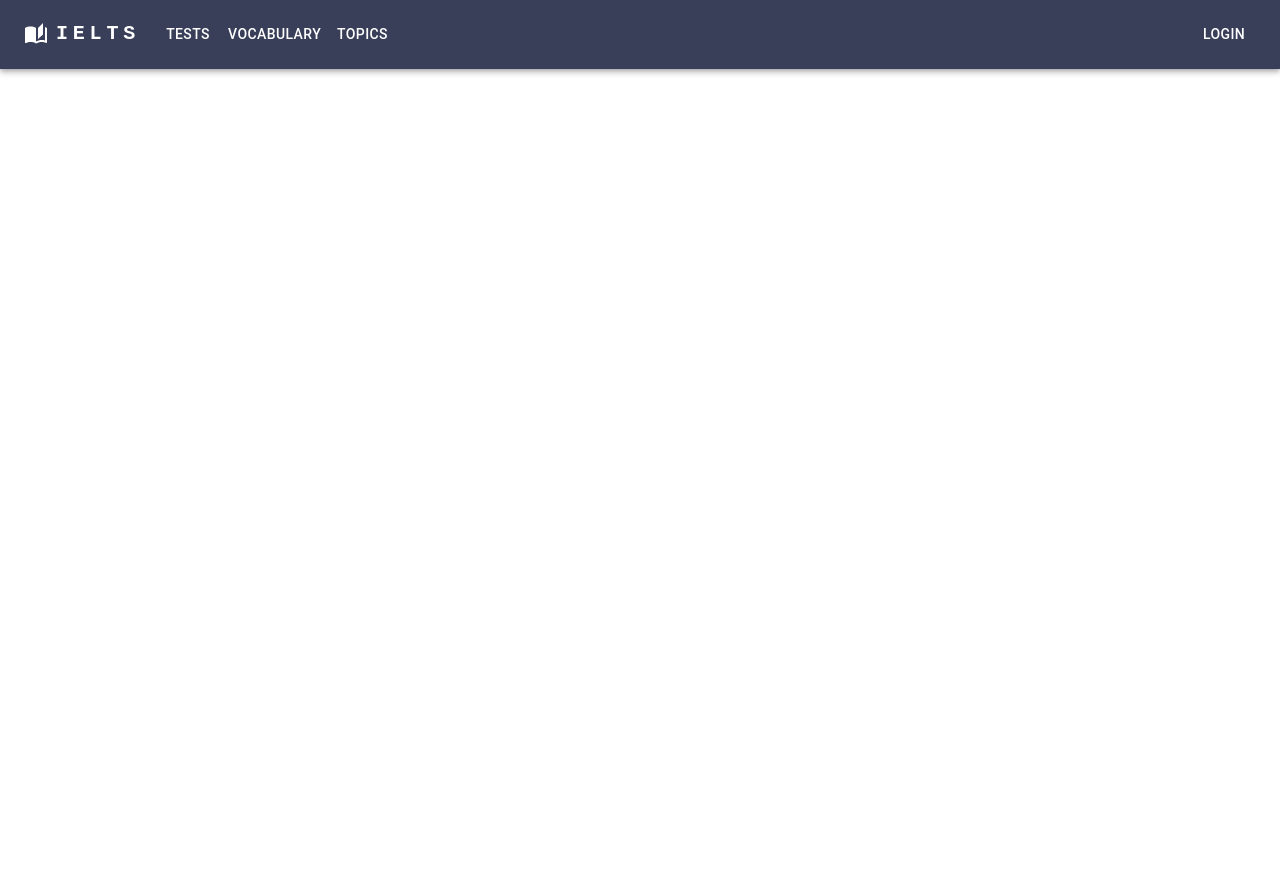
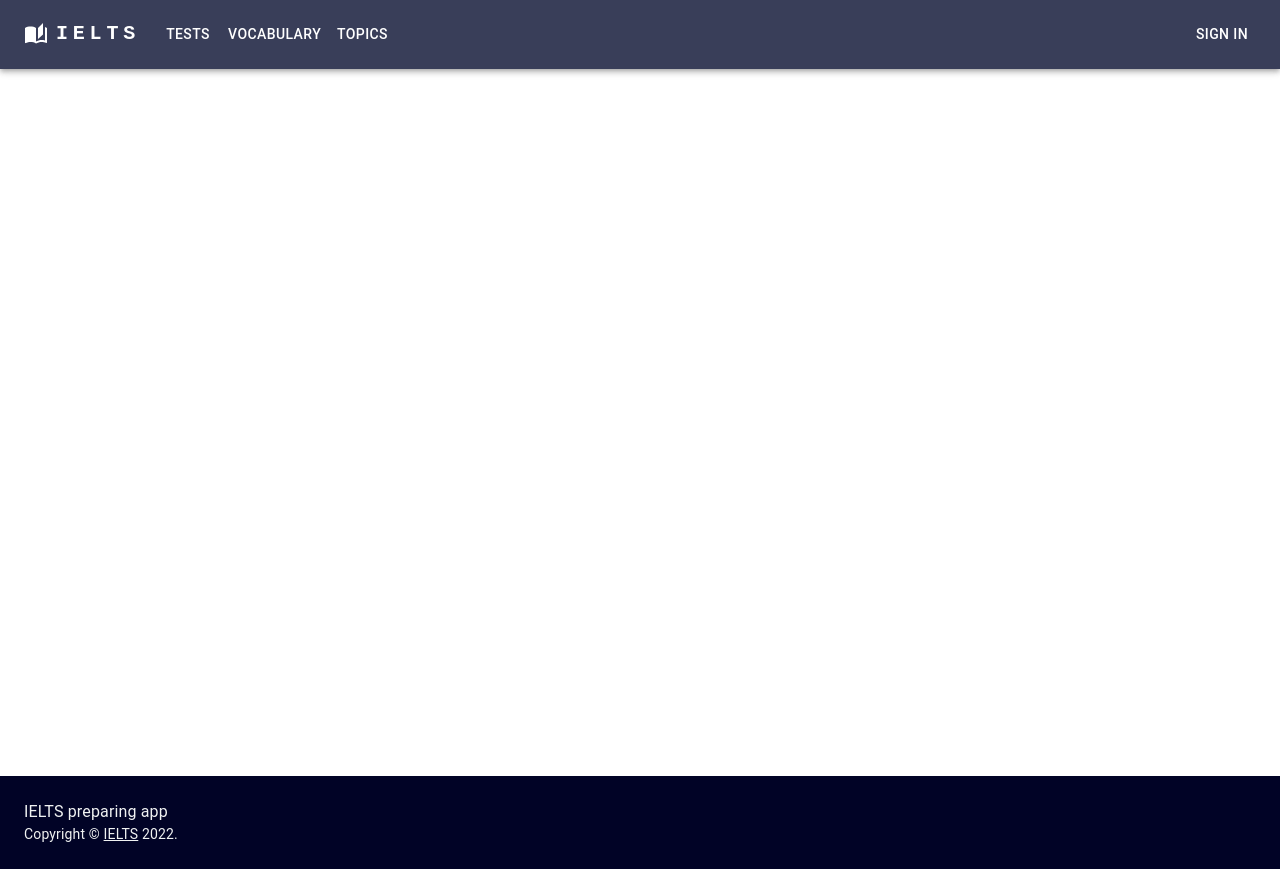
Before and after one commit to achultsova/IELTS_Frontend, a React (Create React App) app: page / in a window 1280 px wide. Before the commit the page ends 800 px from the top, so only its background shows below. Built offline with nearby package versions, Linux system fonts and the light colour scheme.

Commit message:
feat: create footer

```diff
--- a/src/shared/components/App/App.tsx
+++ b/src/shared/components/App/App.tsx
@@ -1,4 +1,5 @@
 import React from 'react'
+import Footer from '../Footer'
 import Header from '../Header'
 
 
@@ -6,6 +7,7 @@ const App = () => {
   return (
     <div className="App">
       <Header/>
+      <Footer />
     </div>
   )
 }
--- /dev/null
+++ b/src/shared/components/Footer/index.tsx
@@ -0,0 +1,51 @@
+import React from 'react'
+import CssBaseline from '@mui/material/CssBaseline'
+import Box from '@mui/material/Box'
+import Typography from '@mui/material/Typography'
+import Container from '@mui/material/Container'
+import Link from '@mui/material/Link'
+import theme from '../../theme'
+
+const Copyright = () => {
+  return (
+    <Typography variant="body2" sx={{color: theme.palette.primary.light}}>
+      {'Copyright © '}
+      <Link color="inherit" href="https://www.ielts.org/">
+        IELTS
+      </Link>{' '}
+      {new Date().getFullYear()}
+      {'.'}
+    </Typography>
+  )
+}
+
+const Footer = () => {
+  return (
+    <Box
+      sx={{
+        display: 'flex',
+        flexDirection: 'column',
+        minHeight: '100vh',
+      }}
+    >
+      <CssBaseline />
+      <Box
+        component="footer"
+        sx={{
+          py: 3,
+          mt: 'auto',
+          backgroundColor: theme.palette.primary.dark
+        }}
+      >
+        <Container maxWidth="xl">
+          <Typography variant="body1" sx={{color: theme.palette.primary.light}}>
+            IELTS preparing app
+          </Typography>
+          <Copyright />
+        </Container>
+      </Box>
+    </Box>
+  )
+}
+
+export default Footer
--- a/src/shared/components/Header/index.tsx
+++ b/src/shared/components/Header/index.tsx
@@ -114,7 +114,7 @@ const Header = () => {
               </Button>
             ))}
           </Box>
-          <Button color="inherit">Login</Button>
+          <Button color="inherit">Sign in</Button>
         </Toolbar>
       </Container>
     </AppBar>
--- a/src/shared/theme.ts
+++ b/src/shared/theme.ts
@@ -4,18 +4,17 @@ import { green, grey, red } from '@mui/material/colors'
 const rawTheme = createTheme({
   palette: {
     primary: {
-      light: '#69696a',
-      main: '#28282a',
-      dark: '#1e1e1f',
+      light: '#F0F2F2',
+      main: '#393E59',
+      dark: '#010326',
     },
     secondary: {
-      light: '#fff5f8',
-      main: '#ff3366',
-      dark: '#e62958',
+      light: '#82D9D9',
+      main: '#6FBFBF',
     },
     warning: {
-      main: '#ffc071',
-      dark: '#ffb25e',
+      main: '#F2B705',
+      dark: '#D98E04',
     },
     error: {
       light: red[50],
@@ -35,6 +34,7 @@ const rawTheme = createTheme({
     fontWeightRegular: 400, // Work Sans
     fontWeightMedium: 700, // Roboto Condensed
   },
+  spacing: 4,
 })
 
 const fontHeader = {
```
